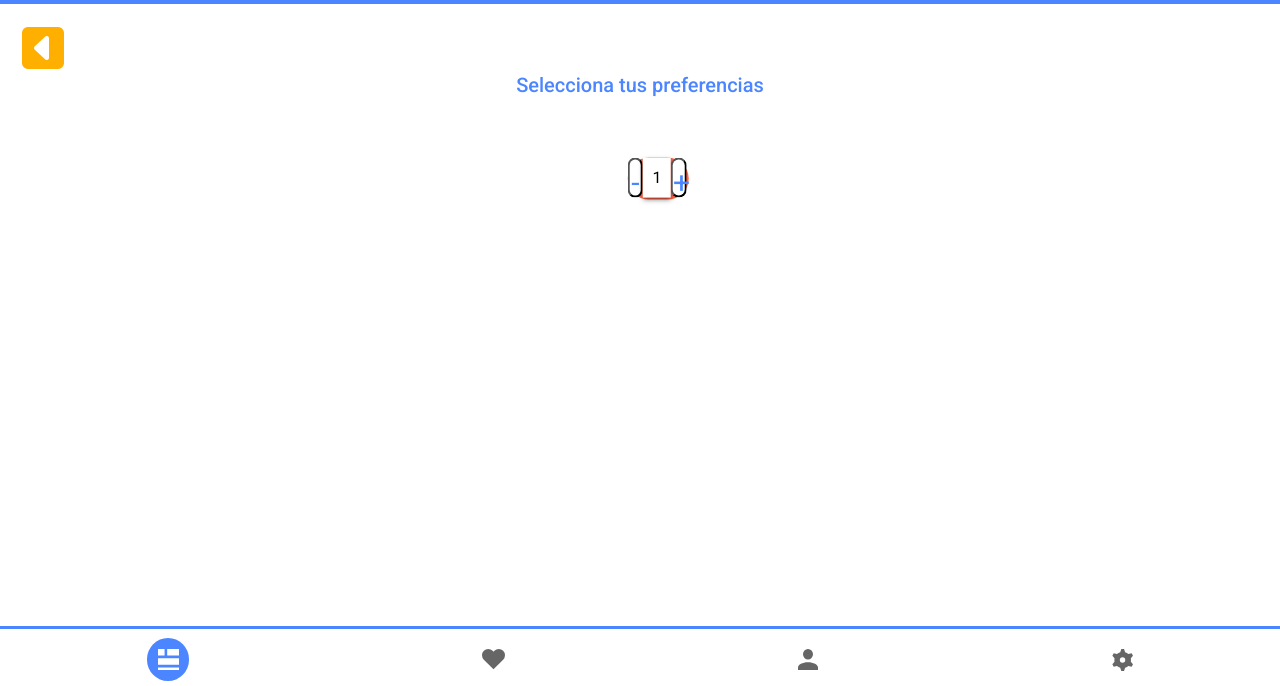
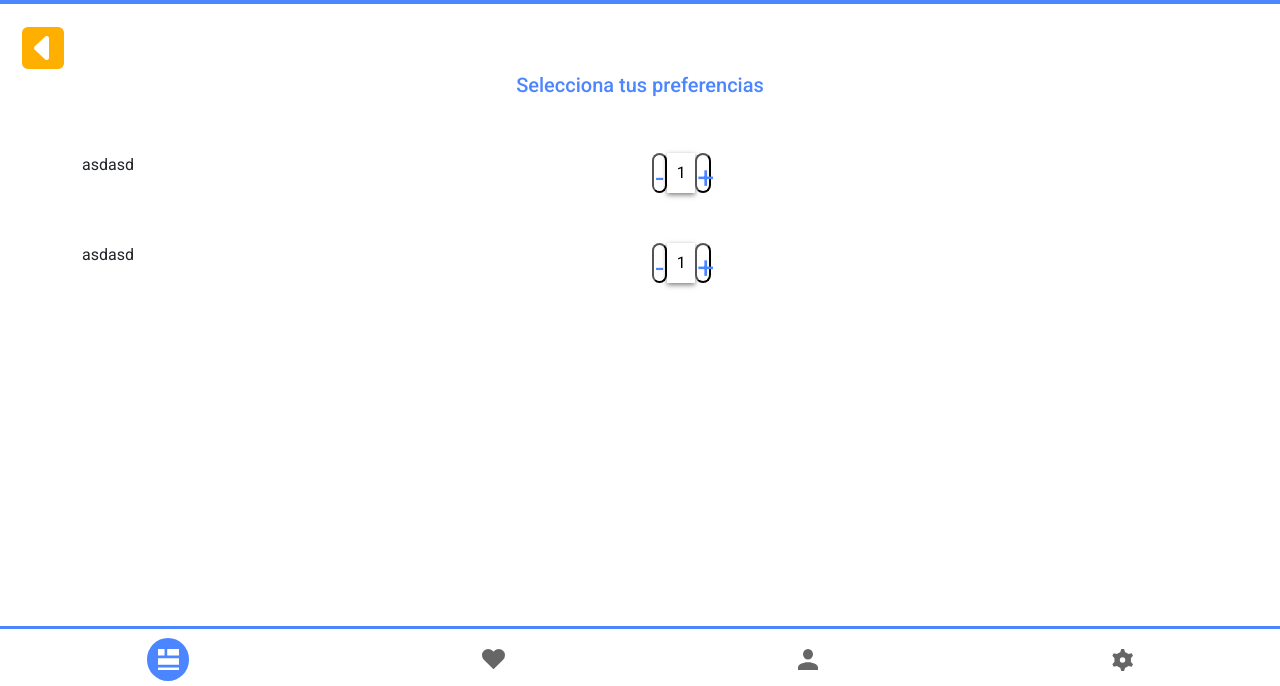
Before and after one commit to tobaweb/AppMobileVuelo, a website: page preferencias.html in a window 1280 px wide. Shown: the part 114-800 px from the top of the page. Drawn offline with nearby package versions, Linux system fonts and the light colour scheme.

```diff
--- a/css/styles.css
+++ b/css/styles.css
@@ -255,14 +255,6 @@
     margin-right: 5px;
 }
 
-.box{
-    background-color: tomato;
-    border-radius: 45px;
-    position: absolute;
-    top: 35%;
-    left: 50%;
-    transform: translate(-20%,-20%);
-}
 
 input{
     width: 40%;
@@ -273,7 +265,7 @@
 }
 input:hover,
 input:focus{
-    background-color: sienna;
+    background-color: rgb(108, 105, 104);
     color: white;
 }
 
--- a/preferencias.html
+++ b/preferencias.html
@@ -47,10 +47,33 @@
     </main>
 
 
+    <div class="container mt-5">
+        <div class="row">
+            <div class="col-6">
+                <p>asdasd</p>
+            </div>
+            <div class="col-6">
+                <div class="box">
+                    <input type="number" value="1">
+                </div>
+            </div>
+        </div>
+    </div>
 
-<div class="box">
-    <input type="number" value="1">
-</div>
+
+    <div class="container mt-5">
+        <div class="row">
+            <div class="col-6">
+                <p>asdasd</p>
+            </div>
+            <div class="col-6">
+                <div class="box">
+                    <input type="number" value="1">
+                </div>
+            </div>
+        </div>
+    </div>
+
 
     <footer>
         <ul class="d-flex footer justify-content-around align-items-center">
```
